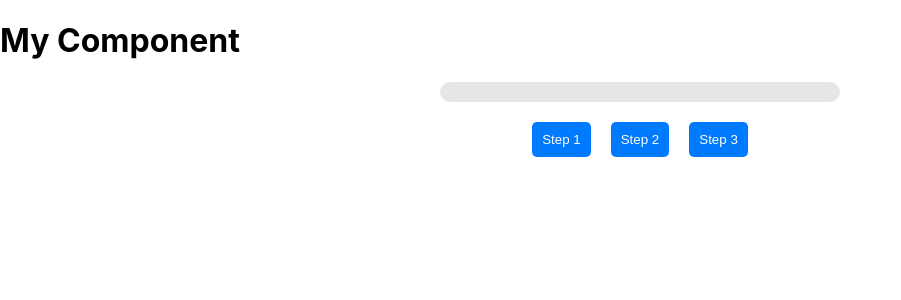
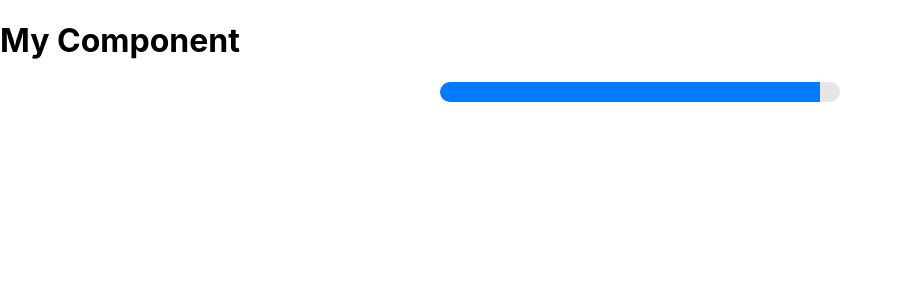
Before and after one commit to srikarh/ABSA-MVP, a React (Create React App) app: page / in a window 1280 px wide. Shown: the top 300 px of the page, without its empty margins (0-901 px from the left). Built offline with nearby package versions, Linux system fonts and the light colour scheme.

Commit message:
simple progress bar

```diff
--- a/src/App.js
+++ b/src/App.js
@@ -5,7 +5,7 @@ const MyComponent = () => {
   return (
     <div>
       <h1>My Component</h1>
-      <ProgressBar />
+      <ProgressBar progress={95} />
     </div>
   );
 };
--- a/src/Component/ProgressBar.js
+++ b/src/Component/ProgressBar.js
@@ -1,24 +1,11 @@
-import React, { useState } from 'react';
+import React from 'react';
 import './ProgressBar.css';
 
-const ProgressBar = () => {
-  const [progress, setProgress] = useState(0);
-
-  const handleStep = (step) => {
-    setProgress(progress + step);
-  }
-
+const ProgressBar = ({ progress }) => {
   return (
-    <div>
-      <div className="progress-bar-container">
-        <div className="progress-bar">
-          <div className="progress" style={{ width: `${progress}%` }} />
-        </div>
-      </div>
-      <div className="buttons">
-        <button onClick={() => handleStep(33)}>Step 1</button>
-        <button onClick={() => handleStep(33)}>Step 2</button>
-        <button onClick={() => handleStep(34)}>Step 3</button>
+    <div className="progress-bar-container">
+      <div className="progress-bar">
+        <div className="progress" style={{ width: `${progress}%` }} />
       </div>
     </div>
   );
```
